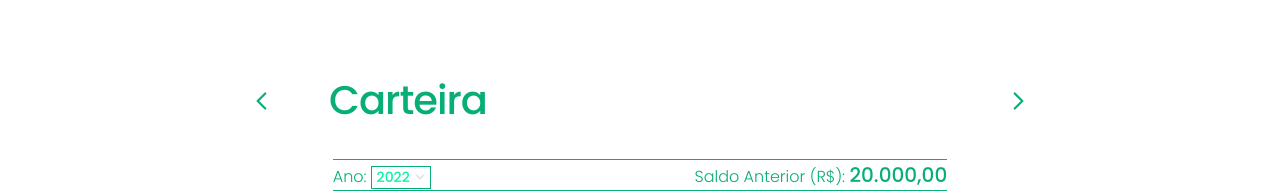
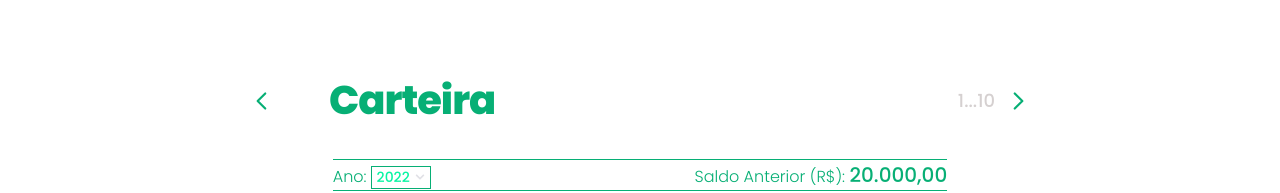
Before and after one commit to FelipeRochaOl/cont4me, a Next.js app: page /dashboard in a window 1280 px wide. Shown: the part 214-407 px from the top of the page. Built offline with nearby package versions, Linux system fonts and the light colour scheme.

Commit message:
Add component Title to pages

```diff
--- a/src/components/CalendarBill/index.tsx
+++ b/src/components/CalendarBill/index.tsx
@@ -1,27 +1,18 @@
-import Link from 'next/link'
-import { HiOutlineChevronLeft, HiOutlineChevronRight } from 'react-icons/hi'
 import { SelectItem } from '../Form/SelectItem'
 import { SelectRadix } from '../Form/SelectRadix'
+import { Title } from '../Page/Title'
 import {
   CalendarBillContainer,
-  CalendarBillContent,
-  CalendarBillHeader,
-  CalendarBillTable
+  CalendarBillContent, CalendarBillTable
 } from './styles'
 import { SummaryCell } from './SummaryCell'
 
 export const CalendarBill = () => {
   return (
     <CalendarBillContainer>
-      <CalendarBillHeader>
-        <Link href="">
-          <HiOutlineChevronLeft size={26} />
-        </Link>
+      <Title paginate={{ initialPage: 1, endPage: 10 }}>
         <h1>Carteira</h1>
-        <Link href="">
-          <HiOutlineChevronRight size={26} />
-        </Link>
-      </CalendarBillHeader>
+      </Title>
       <CalendarBillContent>
         <CalendarBillTable>
           <thead>
--- a/src/components/CalendarBill/styles.ts
+++ b/src/components/CalendarBill/styles.ts
@@ -6,18 +6,6 @@ export const CalendarBillContainer = styled('section', {
   width: '782px',
   margin: '0 auto',
   marginTop: '4.75rem'
-})
-
-export const CalendarBillHeader = styled('header', {
-  display: 'flex',
-  alignItems: 'baseline',
-  color: '$green200',
-
-  h1: {
-    flex: 1,
-    marginLeft: '54px',
-    fontWeight: 500
-  }
 })
 
 export const CalendarBillContent = styled('div', {
--- /dev/null
+++ b/src/components/Page/Title/index.tsx
@@ -0,0 +1,36 @@
+import Link from 'next/link'
+import { ReactNode } from 'react'
+import { HiOutlineChevronLeft, HiOutlineChevronRight } from 'react-icons/hi'
+import { TitleContainer, TitleContent } from './styles'
+
+interface PaginateProps {
+  initialPage: number
+  endPage: number
+}
+
+interface TitleProps {
+  children: ReactNode
+  paginate: PaginateProps
+}
+
+export const Title = ({
+  paginate: { initialPage, endPage },
+  children
+}: TitleProps) => {
+  return (
+    <TitleContainer>
+      <Link href="">
+        <HiOutlineChevronLeft size={26} />
+      </Link>
+      <TitleContent>
+        {children}
+        <span>
+          {initialPage}...{endPage}
+        </span>
+      </TitleContent>
+      <Link href="">
+        <HiOutlineChevronRight size={26} />
+      </Link>
+    </TitleContainer>
+  )
+}
--- /dev/null
+++ b/src/components/Page/Title/styles.ts
@@ -0,0 +1,21 @@
+import { styled } from '@stitches/react'
+
+export const TitleContainer = styled('header', {
+  display: 'flex',
+  alignItems: 'baseline',
+  color: '$green200'
+})
+
+export const TitleContent = styled('div', {
+  flex: 1,
+  display: 'flex',
+  justifyContent: 'space-between',
+  alignItems: 'center',
+  marginLeft: '54px',
+  marginRight: '10px',
+  fontWeight: 500,
+
+  span: {
+    color: '$gray050'
+  }
+})
```
